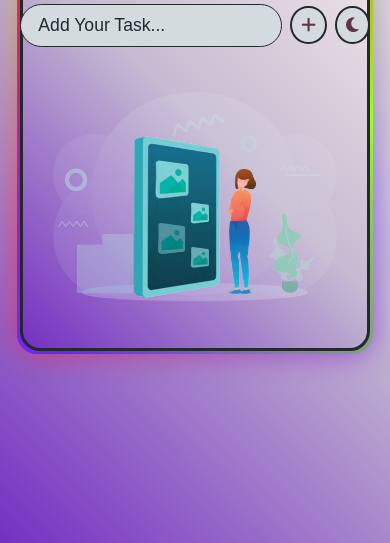
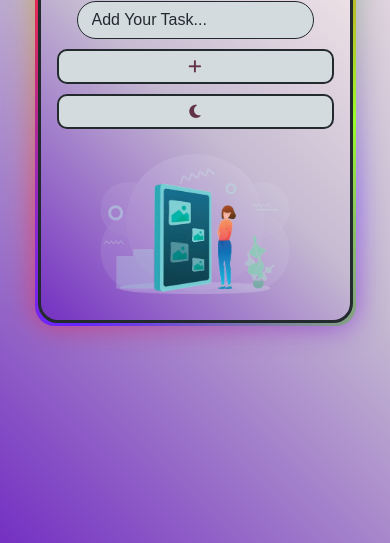
Before and after one commit to InshRonin/Gradient-Taskify, a plain HTML site: page index.html in a window 390 px wide. Shown: the part 301-844 px from the top of the page. Drawn offline with Linux system fonts and the light colour scheme.

Commit message:
Added media queries for CSS

```diff
--- a/style.css
+++ b/style.css
@@ -181,9 +181,11 @@ body {
 }
 
 .todo-container img {
-  max-width: 300px;
-  max-height: 400px;
+  max-width: 100%;
+  height: auto;
+  object-fit: contain;
 }
+
 
 #task-list {
   width: 100%;
@@ -271,3 +273,82 @@ body {
 .task-buttons .delete{
     background: rgb(255, 23, 23) ;
 }
+
+@media screen and (max-width: 768px) {
+  .todo-app {
+    padding: 1.5rem;
+    gap: 20px;
+  }
+
+  .input-area input {
+    font-size: 1rem;
+    padding: 9px 14px;
+  }
+
+  .input-area button {
+    padding: 8px;
+    font-size: 0.95rem;
+  }
+
+  #task-list li {
+    font-size: 1rem;
+    padding: 6px 8px;
+  }
+
+  .task-buttons button {
+    width: 28px;
+    height: 28px;
+    font-size: 0.75rem;
+  }
+
+  .todo-container img {
+    max-width: 250px;
+    max-height: 300px;
+  }
+}
+
+@media screen and (max-width: 480px) {
+  .todo-app {
+    padding: 1rem;
+    gap: 15px;
+  }
+
+  .wrapper {
+    max-width: 90%;
+  }
+
+  .input-area {
+    flex-direction: column;
+    gap: 10px;
+  }
+
+  .input-area button {
+    margin-left: 0;
+    border-radius: 10px;
+    width: 100%;
+  }
+
+  #task-list li {
+    flex-direction: column;
+    align-items: flex-start;
+    font-size: 0.95rem;
+    padding: 8px;
+  }
+
+  .task-buttons {
+    margin-top: 10px;
+    margin-right: 0;
+    align-self: flex-end;
+  }
+
+  .task-buttons button {
+    width: 26px;
+    height: 26px;
+    font-size: 0.7rem;
+  }
+
+  .todo-container img {
+    max-width: 200px;
+    max-height: 250px;
+  }
+}
```
